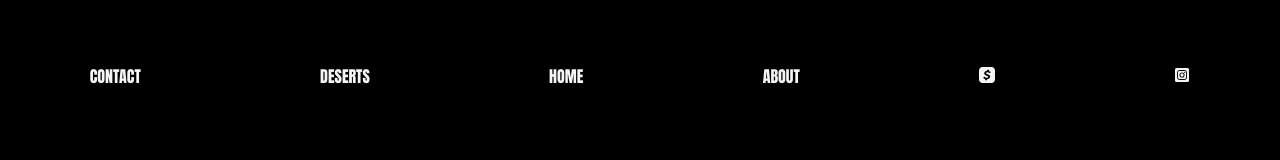
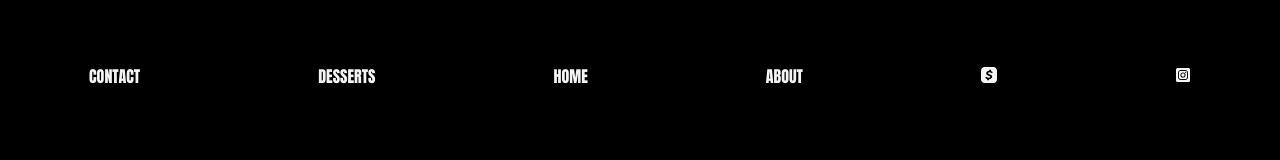
Before and after one commit to brookelove/cakeman, a React (Create React App) app: page / in a window 1280 px wide. Shown: the top 160 px of the page. Built offline with nearby package versions, Linux system fonts and the light colour scheme.

Commit message:
getting the scroll to function on the page

```diff
--- a/package.json
+++ b/package.json
@@ -12,6 +12,7 @@
     "react-icons": "^4.4.0",
     "react-router-dom": "^6.3.0",
     "react-scripts": "5.0.1",
+    "react-scroll": "^1.8.7",
     "web-vitals": "^2.1.4"
   },
   "scripts": {
--- a/src/App.js
+++ b/src/App.js
@@ -1,10 +1,16 @@
 import { BrowserRouter, Routes, Route } from "react-router-dom";
 import Landing from "./pages/Landing";
+import About from "./components/About";
+import Products from "./components/Products";
+import Footer from "./components/Footer";
 function App() {
   return (
     <BrowserRouter>
       <Routes>
         <Route path="/" element={<Landing />} />
+        <Route path="/about" element={<About />} />
+        <Route path="/desserts" element={<Products />} />
+        <Route path="/contact" element={<Footer />} />
       </Routes>
     </BrowserRouter>
   );
--- a/src/components/Navbar.js
+++ b/src/components/Navbar.js
@@ -2,7 +2,7 @@ import React from "react";
 import "../assets/css/components/Navbar.css";
 import { FaInstagramSquare } from "react-icons/fa";
 import { SiCashapp } from "react-icons/si";
-
+import { Link } from "react-scroll";
 export default function Navbar() {
   const [checked, setChecked] = React.useState(false);
   const handleChange = () => {
@@ -26,24 +26,60 @@ export default function Navbar() {
           </a>
         </li>
         <li className="listElement">
-          <a href="#about" className="link">
+          {/* <a href="#about" className="link"> */}
+          <Link
+            to="about"
+            spy={true}
+            smooth={true}
+            offset={50}
+            duration={500}
+            className="link"
+          >
             About
-          </a>
+          </Link>
+          {/* </a> */}
         </li>
         <li className="listElement">
-          <a href="#home" className="link">
+          <Link
+            to="home"
+            spy={true}
+            smooth={true}
+            offset={50}
+            duration={500}
+            className="link"
+          >
             Home
-          </a>
+          </Link>
         </li>
         <li className="listElement">
-          <a href="#products" className="link">
+          <Link
+            to="products"
+            spy={true}
+            smooth={true}
+            offset={50}
+            duration={500}
+            className="link"
+          >
+            Desserts
+          </Link>
+          {/* <a href="#products" className="link">
             Deserts
-          </a>
+          </a> */}
         </li>
         <li className="listElement">
-          <a href="#contact" className="link">
+          <Link
+            to="contact"
+            spy={true}
+            smooth={true}
+            offset={50}
+            duration={500}
+            className="link"
+          >
             Contact
-          </a>
+          </Link>
+          {/* <a href="#contact" className="link">
+            Contact
+          </a> */}
         </li>
       </ul>
     </nav>
```
Also changed, not shown: 1 other file (tests, documents, lock files or other folders).
